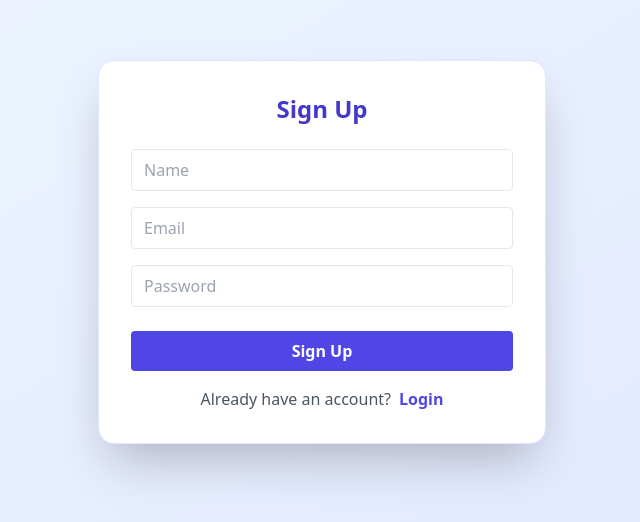
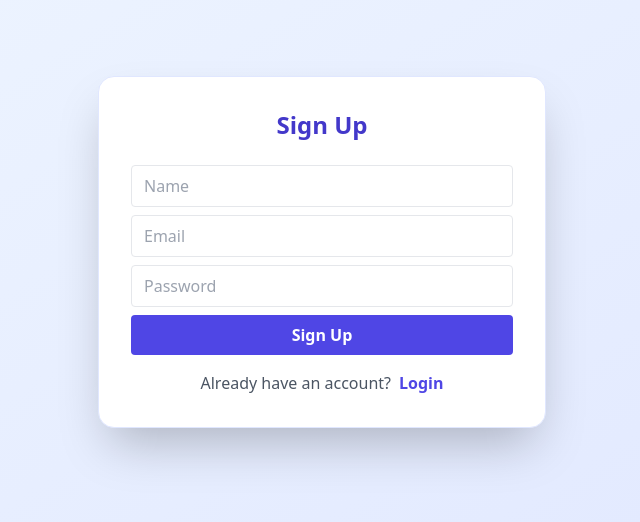
Before and after one commit to irtazakhanx/task-app-frontend, a React (Vite) app: page /signup in a window 1280 px wide. Shown: the part 148-670 px from the top of the page, without its empty margins (318-958 px from the left). Built offline with nearby package versions, Linux system fonts and the light colour scheme.

Commit message:
signup functionallity implemented

```diff
--- a/package.json
+++ b/package.json
@@ -15,6 +15,7 @@
     "react": "^19.1.0",
     "react-dom": "^19.1.0",
     "react-router-dom": "^7.6.3",
+    "react-toastify": "^11.0.5",
     "yup": "^1.6.1"
   },
   "devDependencies": {
--- a/src/App.jsx
+++ b/src/App.jsx
@@ -1,7 +1,25 @@
-import AppRoutes from './routes/AppRoutes'
+import './App.css';
+import { ToastContainer } from 'react-toastify';
+import 'react-toastify/dist/ReactToastify.css';
+import AppRoutes from './routes/AppRoutes';
+
+
+
 
 function App() {
-  return <AppRoutes />
+
+  return (
+    <>
+      <ToastContainer
+        position="top-right"
+        autoClose={1000}
+        pauseOnHover
+        draggable
+        theme="light"
+      />
+      <AppRoutes />
+    </>
+  );
 }
 
-export default App
+export default App;
--- a/src/components/Signup.jsx
+++ b/src/components/Signup.jsx
@@ -1,18 +1,76 @@
 import React from 'react'
 import { useNavigate } from 'react-router-dom'
+import { SignupUser } from '../api/Auth';
+import { toast } from 'react-toastify';
+import * as Yup from 'yup';
+import { Formik, Form, Field, ErrorMessage } from 'formik';
+
+const SignupSchema = Yup.object().shape({
+  email: Yup.string().email('Invalid email').required('Email is required'),
+  password: Yup.string().min(6, 'Min 6 characters').required('Password is required'),
+  username: Yup.string().required('Name is required')
+});
 
 function Signup() {
-  const navigate = useNavigate()
+  const navigate = useNavigate();
+
+  const handleRegister = async (values, { setSubmitting }) => {
+    try {
+      await SignupUser(values);
+      toast.success('Signup Successful');
+      navigate('/login');
+    } catch (error) {
+      toast.error(error?.response?.data?.message || 'Signup Failed');
+    } finally {
+      setSubmitting(false);
+    }
+  };
+
   return (
     <div className="min-h-screen flex items-center justify-center bg-gradient-to-br from-blue-50 to-indigo-100">
       <div className="bg-white p-8 rounded-2xl shadow-2xl w-full max-w-md border border-indigo-100">
         <h2 className="text-2xl font-bold mb-6 text-center text-indigo-700">Sign Up</h2>
-        <form>
-          <input type="text" placeholder="Name" className="w-full mb-4 px-3 py-2 border rounded" />
-          <input type="email" placeholder="Email" className="w-full mb-4 px-3 py-2 border rounded" />
-          <input type="password" placeholder="Password" className="w-full mb-6 px-3 py-2 border rounded" />
-          <button className="w-full bg-indigo-600 text-white py-2 rounded font-semibold hover:bg-indigo-700 transition mb-4">Sign Up</button>
-        </form>
+        <Formik
+          initialValues={{ username: '', email: '', password: '' }}
+          validationSchema={SignupSchema}
+          onSubmit={handleRegister}
+        >
+          {({ isSubmitting }) => (
+            <Form>
+              <Field
+                type="text"
+                name="username"
+                placeholder="Name"
+                className="w-full mb-2 px-3 py-2 border rounded"
+                disabled={isSubmitting}
+              />
+              <ErrorMessage name="username" component="div" className="text-red-500 text-sm mb-2" />
+              <Field
+                type="email"
+                name="email"
+                placeholder="Email"
+                className="w-full mb-2 px-3 py-2 border rounded"
+                disabled={isSubmitting}
+              />
+              <ErrorMessage name="email" component="div" className="text-red-500 text-sm mb-2" />
+              <Field
+                type="password"
+                name="password"
+                placeholder="Password"
+                className="w-full mb-2 px-3 py-2 border rounded"
+                disabled={isSubmitting}
+              />
+              <ErrorMessage name="password" component="div" className="text-red-500 text-sm mb-2" />
+              <button
+                className="w-full bg-indigo-600 text-white py-2 rounded font-semibold hover:bg-indigo-700 transition mb-4 disabled:opacity-60"
+                type="submit"
+                disabled={isSubmitting}
+              >
+                {isSubmitting ? 'Signing up...' : 'Sign Up'}
+              </button>
+            </Form>
+          )}
+        </Formik>
         <div className="text-center">
           <span className="text-gray-600">Already have an account?</span>
           <button onClick={() => navigate('/login')} className="ml-2 text-indigo-600 hover:underline font-semibold">Login</button>
```
Also changed, not shown: 1 other file (tests, documents, lock files or other folders).
